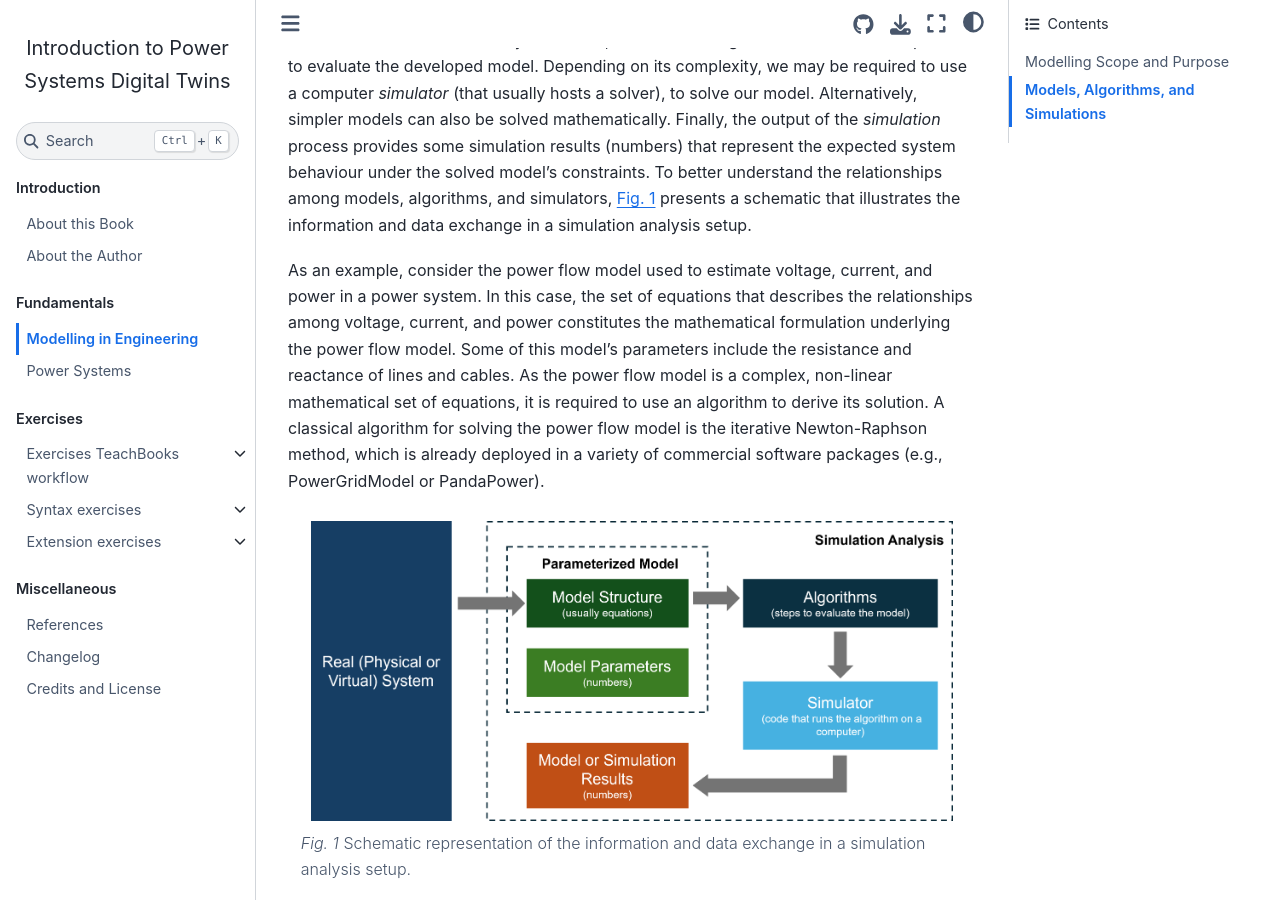
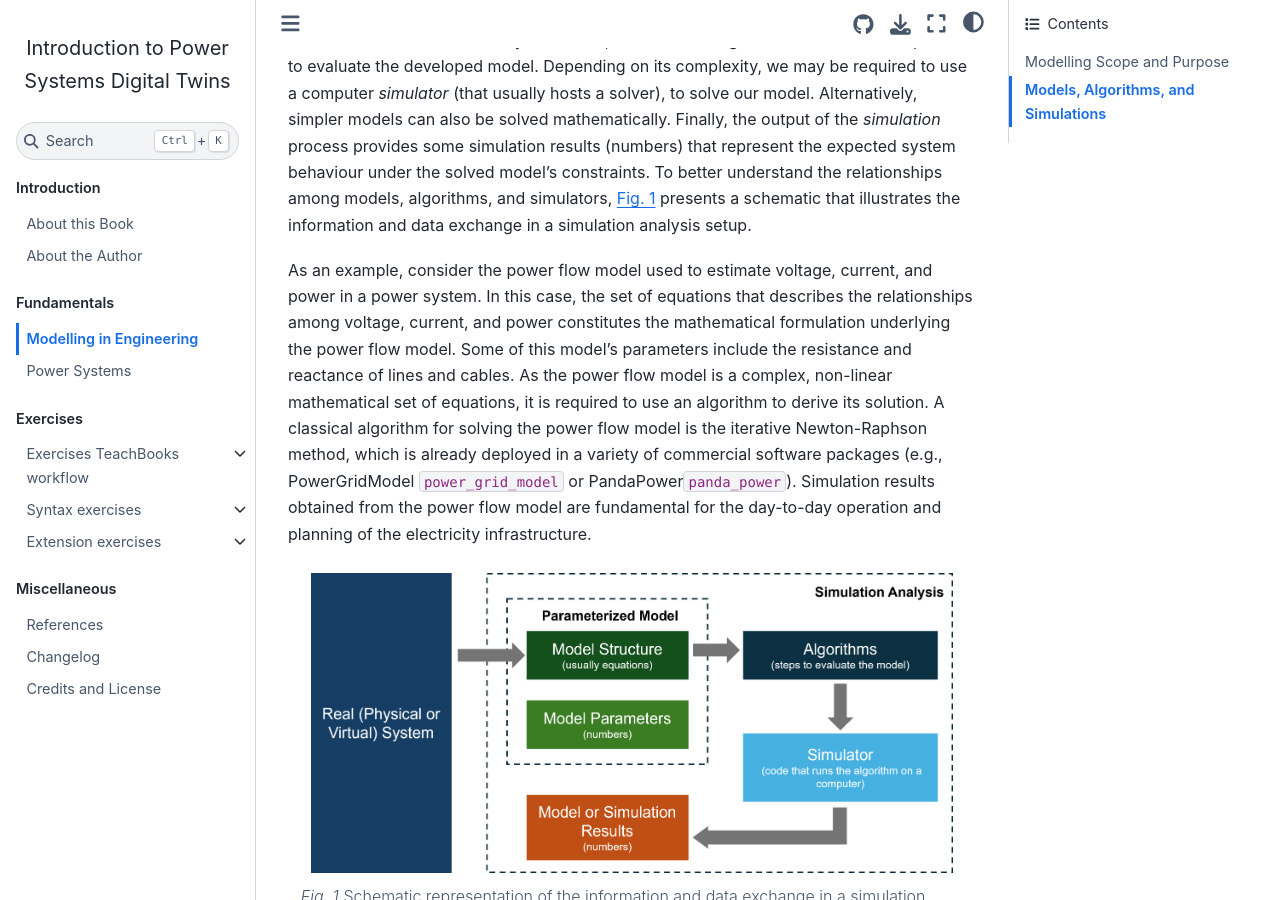
Before and after one commit to distributionnetworksTUDelft/PowerSystemsDigitalTwins, a Jupyter Book: the page built from book/part_1/chapter_1.md, in a window 1280 px wide and 900 px high, scrolled down 1839 px. Built offline with Jupyter Book 1.0.4 settings and Sphinx 7.4.7 and the Sphinx Book theme 1.1.4, drawn with Linux system fonts in a browser that asks for light colours; comment, search, counter and statistics services are not loaded; cross-references to code outside the pages are shown as plain code.

Commit message:
Update chapter_1.md

````diff
--- a/book/part_1/chapter_1.md
+++ b/book/part_1/chapter_1.md
@@ -24,7 +24,7 @@ The scope of a model determines the desired system representation, and its purpo
 ## Models, Algorithms, and Simulations
 In engineering modelling, several well-known terms come easily. To name a few, when modelling, engineers can talk about (mathematical) *equations*, *algorithms*, *solvers*, *simulators*, and *simulations*. Although they are correlated in the modelling context, and are often used interchangeably, these terms differ in meaning. When modelling a real (or virtual) system, a model is usually used to present certain behaviours. As previously discussed, and depending on the type of model used, such model can be described with mathematical *equations*. To represent the real system's behaviour with high fidelity, these mathematical *equations* require a set of parameters that must be fitted, perhaps using measured data from the real system. Next, we define an *algorithm* as the set of steps used to evaluate the developed model. Depending on its complexity, we may be required to use a computer *simulator* (that usually hosts a solver), to solve our model. Alternatively, simpler models can also be solved mathematically. Finally, the output of the *simulation* process provides some simulation results (numbers) that represent the expected system behaviour under the solved model's constraints. To better understand the relationships among models, algorithms, and simulators, {numref}`models_simulation_blocks` presents a schematic that illustrates the information and data exchange in a simulation analysis setup.
 
-As an example, consider the power flow model used to estimate voltage, current, and power in a power system. In this case, the set of equations that describes the relationships among voltage, current, and power constitutes the mathematical formulation underlying the power flow model. Some of this model's parameters include the resistance and reactance of lines and cables. As the power flow model is a complex, non-linear mathematical set of equations, it is required to use an algorithm to derive its solution. A classical algorithm for solving the power flow model is the iterative Newton-Raphson method, which is already deployed in a variety of commercial software packages (e.g., PowerGridModel or PandaPower).
+As an example, consider the power flow model used to estimate voltage, current, and power in a power system. In this case, the set of equations that describes the relationships among voltage, current, and power constitutes the mathematical formulation underlying the power flow model. Some of this model's parameters include the resistance and reactance of lines and cables. As the power flow model is a complex, non-linear mathematical set of equations, it is required to use an algorithm to derive its solution. A classical algorithm for solving the power flow model is the iterative Newton-Raphson method, which is already deployed in a variety of commercial software packages (e.g., PowerGridModel {cite:ps}`power_grid_model` or PandaPower{cite:ps}`panda_power`). Simulation results obtained from the power flow model are fundamental for the day-to-day operation and planning of the electricity infrastructure.
 
 ```{figure} ../part_1/models_simulation_blocks.png
 ---
````
